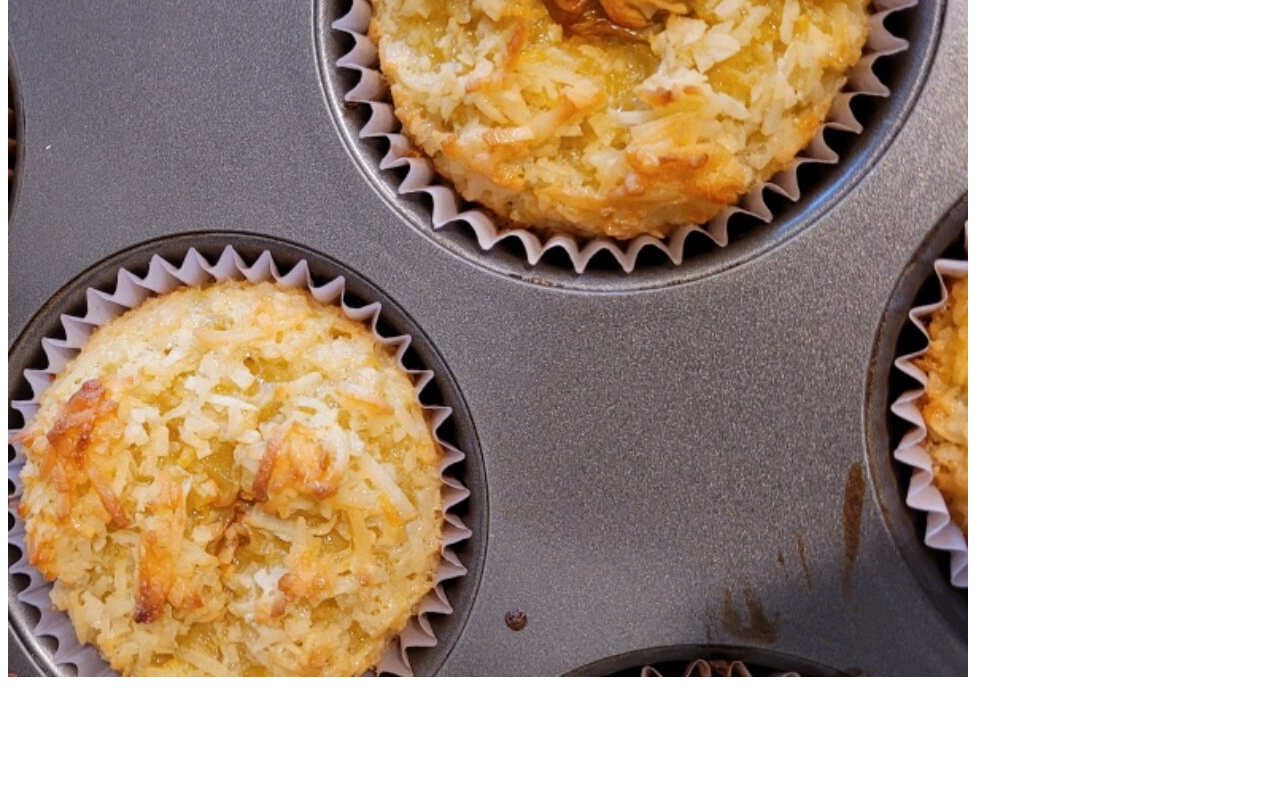
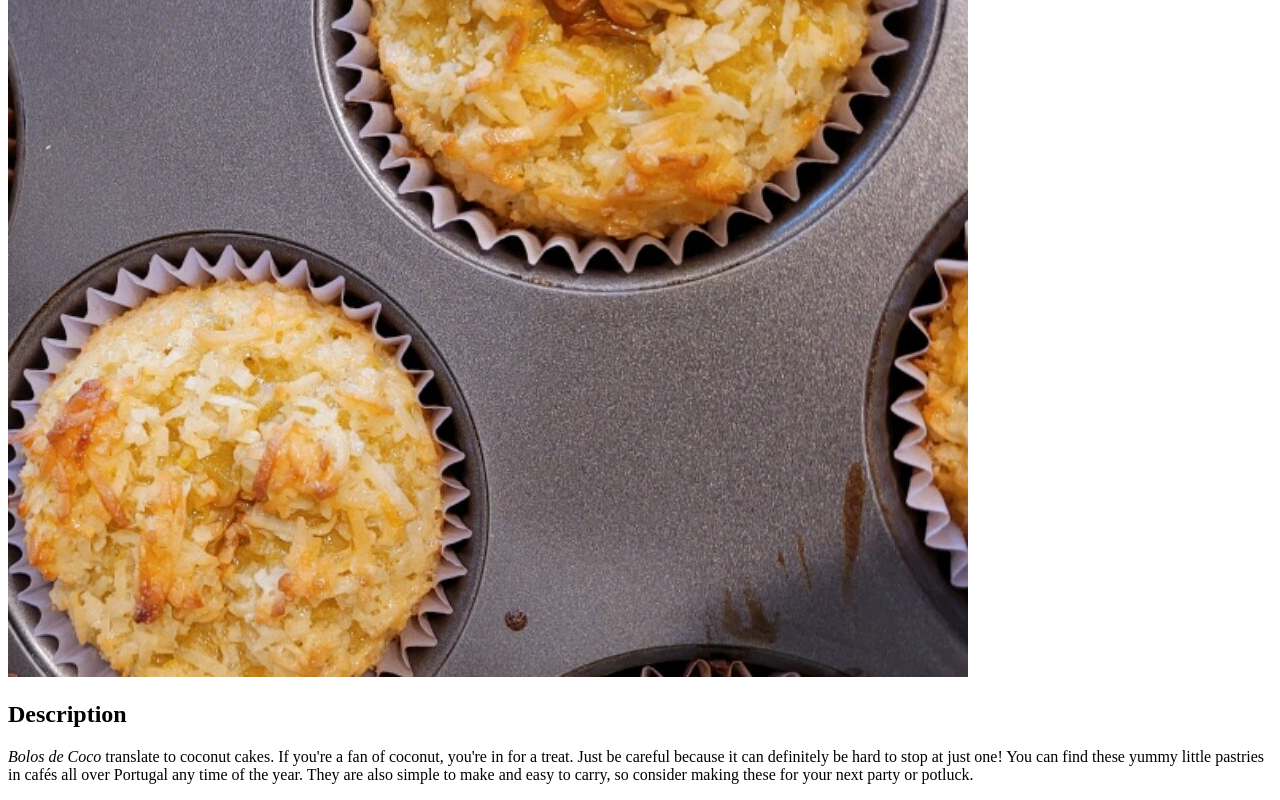
Before and after one commit to Stefabeth/odin-recipes, a plain HTML site: page recipes/bolos-de-coco.html in a window 1280 px wide. Shown: the part 363-1163 px from the top of the page. Before the commit the page ends 1052 px from the top, so only its background shows below. Drawn offline with Linux system fonts and the light colour scheme.

Commit message:
Add 'Description'

```diff
--- a/recipes/bolos-de-coco.html
+++ b/recipes/bolos-de-coco.html
@@ -9,5 +9,7 @@
 <body>
   <h1>Bolos de Coco</h1>
   <img src="../images/bolos-de-coco.jpg" alt="Bolos de Coco">
+  <h2>Description</h2>
+  <p><em>Bolos de Coco</em> translate to coconut cakes. If you're a fan of coconut, you're in for a treat. Just be careful because it can definitely be hard to stop at just one! You can find these yummy little pastries in cafés all over Portugal any time of the year. They are also simple to make and easy to carry, so consider making these for your next party or potluck.</p>
 </body>
 </html>
```
